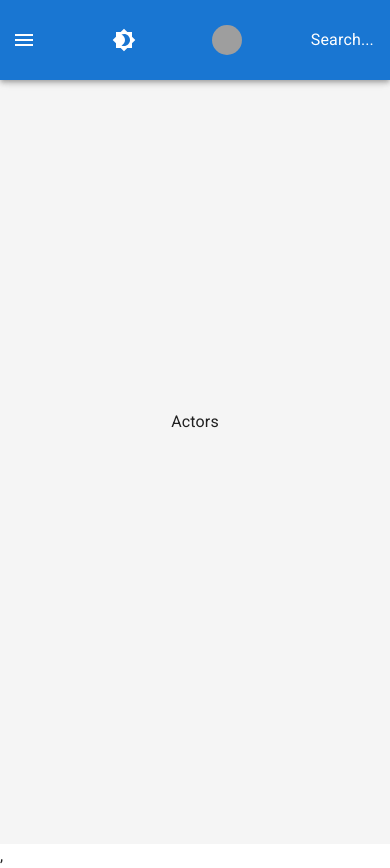
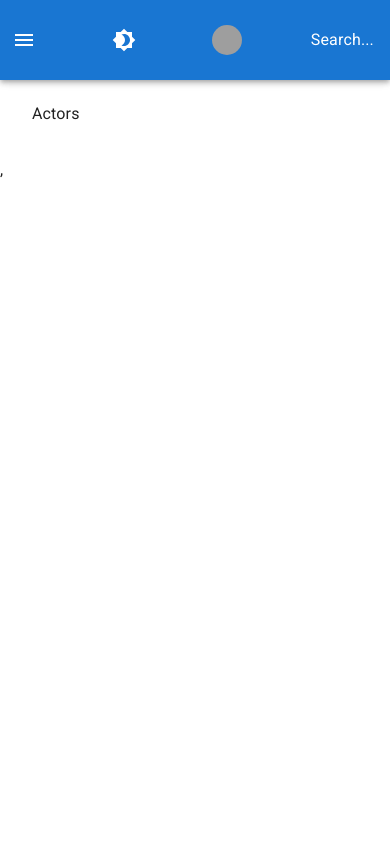
Before and after one commit to owenmicheal/filmstore, a React (Vite) app: page /actors/1 in a window 390 px wide. After the commit the page ends 844 px from the top, so only its background shows below. Built offline with nearby package versions, Linux system fonts and the light colour scheme; grey boxes are pictures that could not be loaded.

Commit message:
fixing the content layout and fetching genres

```diff
--- a/src/components/App.jsx
+++ b/src/components/App.jsx
@@ -1,23 +1,26 @@
 import React from 'react';
 import { CssBaseline } from '@mui/material';
 import { Routes, Route } from 'react-router-dom';
-import { Root, Main } from './styles'; // Import styled components
 import { Actors, MovieInfo, Movies, Navbar, Profile } from './';
 
+import useStyles from './styles';
+
 const App = () => {
+  const classes = useStyles();
   return (
-    <Root>
+    <div className={ classes.root }>
       <CssBaseline />
       <Navbar />
-      <Main>
+      <main className={ classes.content } >
+        <div className={ classes.toolbar } />
         <Routes>
           <Route path="/" element={<Movies />} />
           <Route path="/movies/:id" element={<MovieInfo />} />
           <Route path="/actors/:id" element={<Actors />} />
           <Route path="/profile/:id" element={<Profile />} />
         </Routes>
-      </Main>
-    </Root>
+      </main>
+    </div>
   );
 };
 
--- a/src/components/Movie/Movie.jsx
+++ b/src/components/Movie/Movie.jsx
@@ -1,15 +1,30 @@
 import React from 'react';
-import { Typography, Grid2 } from '@mui/material';
+import { Typography, Grid2, Grow, Tooltip, Rating } from '@mui/material';
+import { Link } from 'react-router-dom';
+
 import useStyles from './styles';
 
-const Movie = ({ movie, i }) => {  // Correct destructuring
+const Movie = ({movie, i}) => {
     const classes = useStyles();
+  return (
+    <Grid2 item xs={12} sm={6} md={4} lg={3} xl={2} className={classes.movie} >
+        <Grow in key={i} timeout={ (i + 1) * 250 }>
 
-    return (
-        <Grid2 item xs={12} sm={6} md={4} lg={3} xl={2} className={classes.movie}>
-            <Typography className={classes.title} variant="h5">{movie.title}</Typography> {/* Use className instead of classes */}
-        </Grid2>
-    );
-};
+            <Link className={classes.links} to={`/movie/${movie.id}`}>
+                <img
+                    alt={movie.title} className={classes.image} src={ movie.poster_path
+                        ? `http://image.tmdb.org/t/p/w500/${movie.poster_path}` : 'http://www.fillmurray.com/200/300' } />
+                <Typography className={classes.title} variant='h5'>{movie.title}</Typography>
+                <Tooltip disableTouchListener title={`${movie.vote_average} / 10`}>
+                    <div>
+                        <Rating readOnly value={ movie.vote_average / 2 } precision={0.1} />
+                    </div>
+                </Tooltip>
+            </Link>
+
+        </Grow>
+    </Grid2>
+  );
+}
 
 export default Movie;
--- a/src/components/Movie/styles.js
+++ b/src/components/Movie/styles.js
@@ -3,6 +3,28 @@ import { makeStyles } from '@mui/styles';
 export default makeStyles((theme) => ({
     movie: {
         padding: '10px'
+    },
+
+    links: {
+        alignItems: 'center',
+        fontWeight: 'bolder',
+        textDecoration: 'none',
+        [ theme.breakpoints.up('xs')]: {
+            display: 'flex',
+            flexDirection: 'column',
+        },
+        '&:hover': {
+            cursor: 'pointer',
+        },
+    },
+
+    image: {
+        borderRadius: '20px',
+        height: '300px',
+        marginBottom: '10px',
+        '&:hover': {
+            transform: 'scale(1.05)',
+        },
     },
 
     title: {
--- a/src/components/styles.js
+++ b/src/components/styles.js
@@ -1,16 +1,17 @@
-import { styled } from '@mui/material';
+import { makeStyles } from '@mui/styles';
 
-// Styled components
-export const Root = styled('div')({
-  display: 'flex',
-  flexDirection: 'column',
-  height: '100vh',
-  backgroundColor: '#f5f5f5',
-});
+export default makeStyles(() => ({
+  root: {
+    display: 'flex',
+    height: '100%',
+  },
 
-export const Main = styled('main')({
-  flex: 1,
-  display: 'flex',
-  justifyContent: 'center',
-  alignItems: 'center',
-});
+  toolbar: {
+    height: '70px'
+  },
+
+  content: {
+    flexGrow: '1',
+    padding: '2em',
+  },
+}));
--- a/src/services/TMDB.js
+++ b/src/services/TMDB.js
@@ -10,6 +10,10 @@ export const tmdbApi = createApi({
     reducerPath: 'tmdbApi',
     baseQuery: fetchBaseQuery({ baseUrl: 'https://api.themoviedb.org/3' }),
     endpoints: (builder) => ({
+        // fetching genres
+        getGenres: builder.query({
+            query: () => `genre/movie/list?api_key=${tmdbApi}`
+        }),
         // Fetch the latest movie
         getMovies: builder.query({
             query: () => `movie/popular?page=${page}&api_key=${tmdbApiKey}`
@@ -17,4 +21,7 @@ export const tmdbApi = createApi({
     })
 });
 
-export const { useGetMoviesQuery } = tmdbApi;
+export const {
+    useGetGenresQuery,
+    useGetMoviesQuery
+} = tmdbApi;
```
